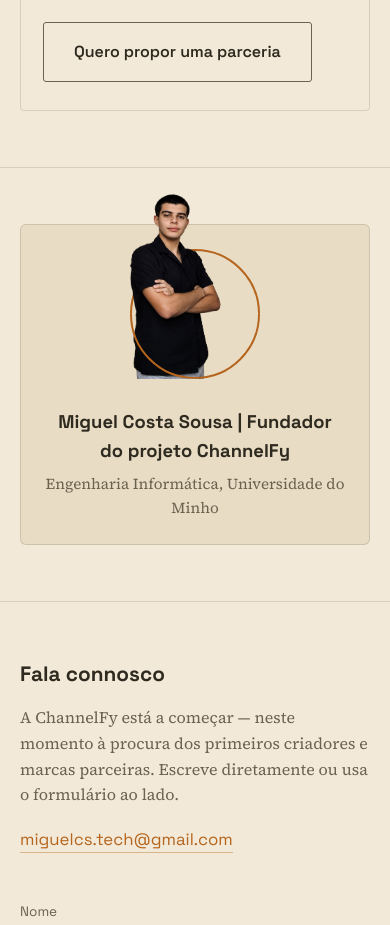
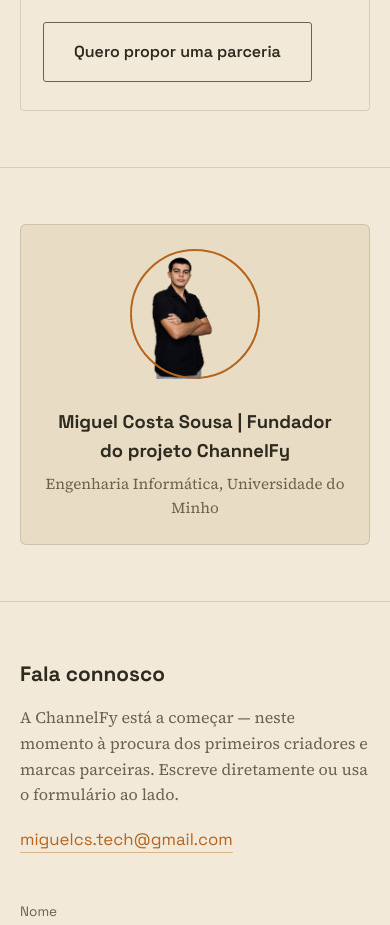
Before and after one commit to MiguelSousa08/ChannelFy, a plain HTML site: page index.html in a window 390 px wide. Shown: the part 2620-3545 px from the top of the page. Drawn offline with Linux system fonts and the light colour scheme.

Commit message:
Add files via upload

```diff
--- a/index.html
+++ b/index.html
@@ -261,7 +261,7 @@
     z-index:2;
     bottom:0; left:50%;
     transform:translateX(-50%);
-    width:225px;
+    width:170px;
     height:auto;
     border:none;
     border-radius:0;
@@ -373,7 +373,7 @@
     .audience{padding:28px 22px;}
     .about{padding:24px;}
     .photo-frame{width:130px; height:130px;}
-    .photo-frame img{width:190px;}
+    .photo-frame img{width:125px;}
     .splash img{width:220px; height:220px;}
   }
 </style>
```
